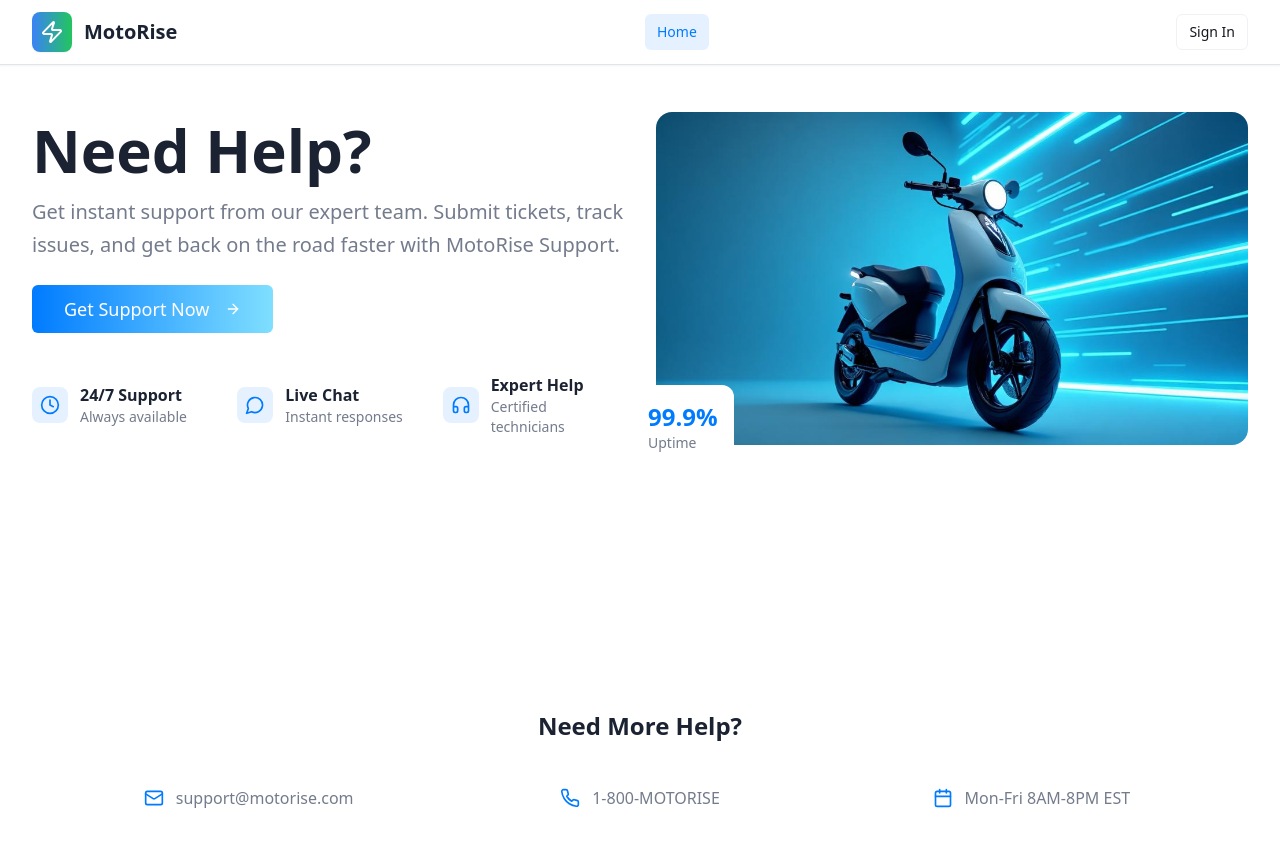
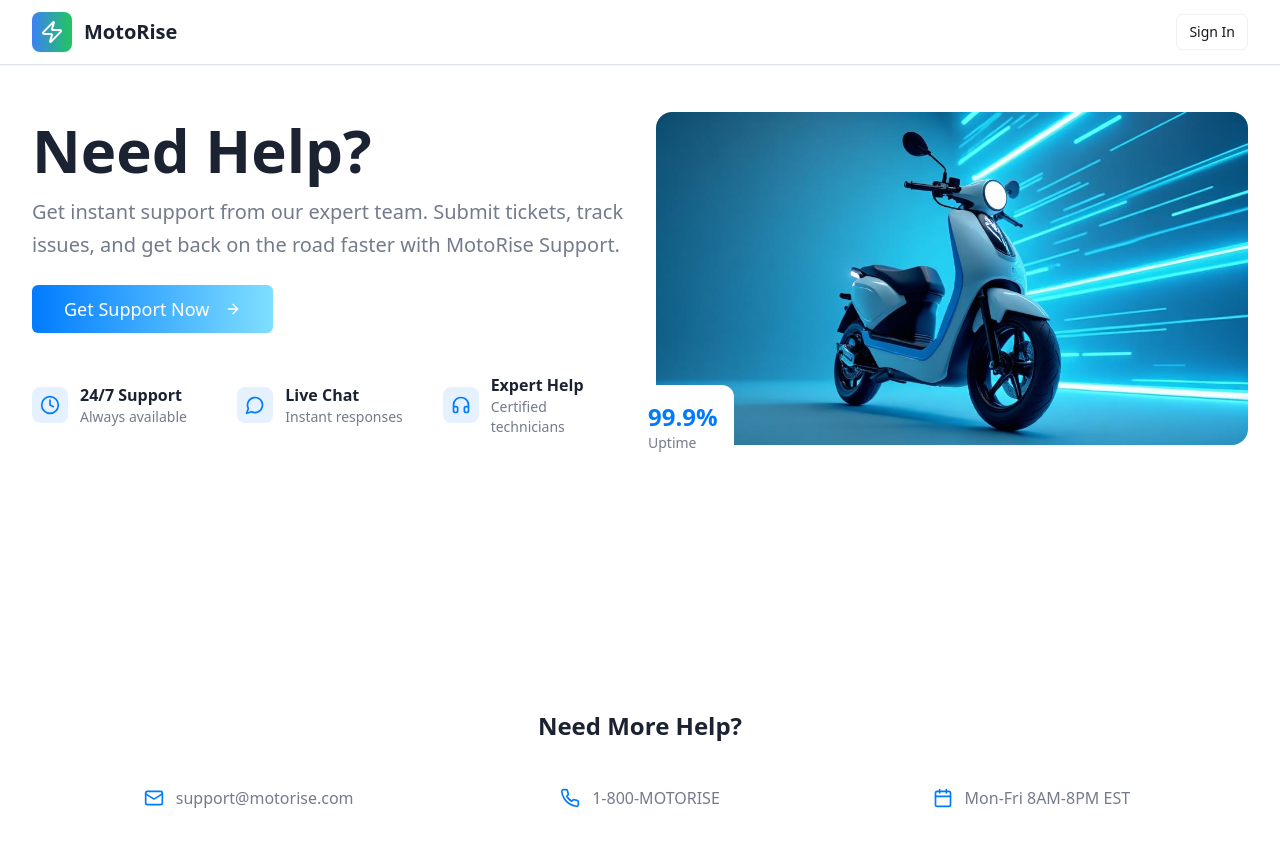
Before and after one commit to vkhemnar/motorise-support-hub, a React (Vite) app: page / in a window 1280 px wide. Shown: the top 846 px of the page. Built offline with nearby package versions, Linux system fonts and the light colour scheme.

Commit message:
Remove Home option from navbar
Remove the Home option from the top navigation bar.

```diff
--- a/src/components/Navbar.tsx
+++ b/src/components/Navbar.tsx
@@ -19,10 +19,7 @@ export const Navbar = () => {
   }] : [{
     name: 'Support Chat',
     path: '/chat'
-  }])] : [{
-    name: 'Home',
-    path: '/'
-  }];
+  }])] : [];
   const handleLogout = () => {
     logout();
     navigate('/');
```
